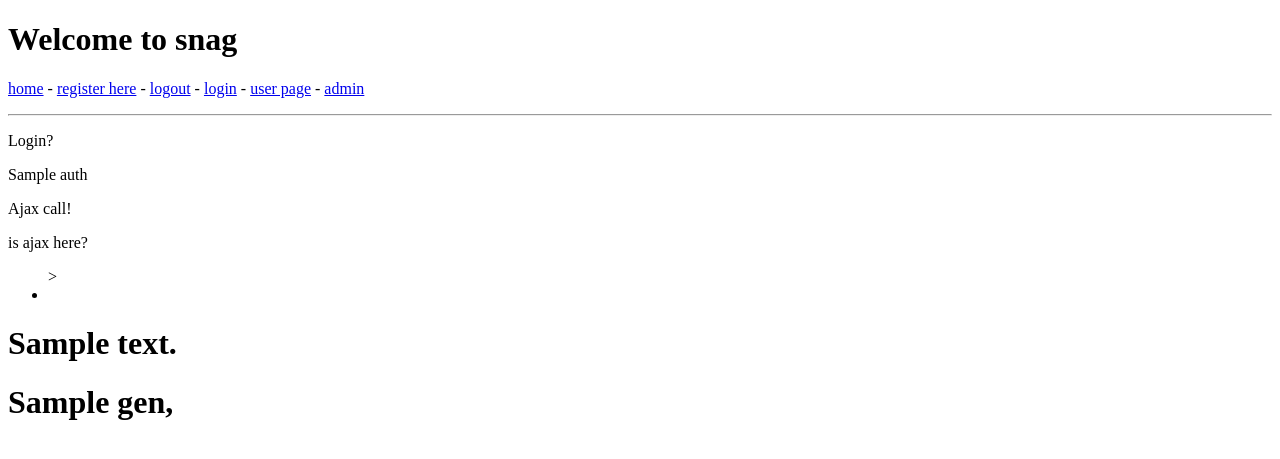
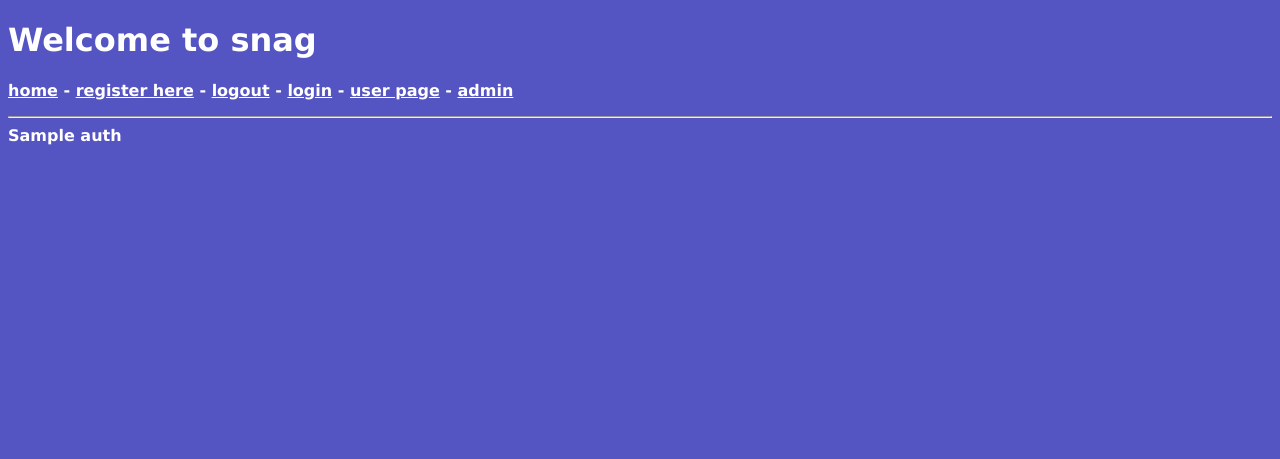
Before and after one commit to petantelcodi/snag, a Django app: template genview/templates/home.html in a window 1280 px wide. Shown: the top 459 px of the page. Run offline with Django 3.2, Linux system fonts and the light colour scheme; the template is opened without the code that fills it: most values are stand-ins (such as "Sample title", 1, 10 or a date in 2020); some libraries are stand-ins or nearby versions.

Commit message:
added css everywhere

```diff
--- a/genview/templates/home.html
+++ b/genview/templates/home.html
@@ -6,21 +6,8 @@
 
     <div id="mydiv">
         <div id="auth">
-            <p>Login?<p> {{ auth|safe }}
+            {{ auth|safe }}
         </div>
-        <div id="myajax">
-            <div onclick="Dajaxice.app.assign_test(Dajax.process);">Ajax call!</div>
-            <p>is ajax here?<p>
-            <ul>><li></li></ul
-        </div>
-        {% for i in about %}
-        <h1>{{ i }}</h1>
-        {% endfor %}
-        <h1>
-        {% for i in gen %}
-             {{ i }},
-        {% endfor %}
-        </h1>
     </div>
 
 {% endblock content %}
--- a/genview/templates/snag_base.html
+++ b/genview/templates/snag_base.html
@@ -12,6 +12,12 @@
             $('div.dialog').prepend('<div class="hd">'+'<div class="c"></div>'+'</div>').append('<div class="ft">'+'<div class="c"></div>'+'</div>');
         });
     </script>
+    <style type="text/css">
+        html {font-family: Verdana,serif;}
+        html {background-color: #5454C2; ;color: #ffffff;font-weight: bold;}
+        a{color:#ffffff;}
+    </style>
+
 </head>
 
 <body>
--- a/genview/views.py
+++ b/genview/views.py
@@ -18,7 +18,7 @@ def home(request):
         auth = "<p>User is authenticated as: <b>"+request.user.username+"</b></p>"
 
     else:
-        auth = "<p>User is anonymous</p><p>Instructions for anonymous users here.</p>"
+        auth = "<p>You are an anonymous user.</p><p>Login is required in order to participate. Please register or login.</p><p>Instructions for anonymous users here ...</p><p>...</p><p>...</p><p>...</p>"
 
     return render_to_response('home.html', {'home': home, 'auth': auth})
 
--- a/snagadmin/templates/main.html
+++ b/snagadmin/templates/main.html
@@ -29,7 +29,10 @@
 
         });
     </script>
-    <style>
+    <style type="text/css">
+        html {font-family: Verdana,serif;}
+        html {background-color: #5454C2; ;color: #ffffff;font-weight: bold;}
+        a{color:#ffffff;}
         td {border:0px solid red;padding:5px;background-color:grey;}
         #form_response {padding: 20px;background-color: #dcdcdc;border: 1px solid green;width:50%; }
     </style>
--- a/snagadmin/templates/noaccess.html
+++ b/snagadmin/templates/noaccess.html
@@ -3,6 +3,11 @@
 <html>
 <head>
     <title></title>
+    <style type="text/css">
+        html {font-family: Verdana,serif;}
+        html {background-color: #5454C2; ;color: #ffffff;font-weight: bold;}
+        a{color:#ffffff;}
+    </style>
 </head>
 <body>
 <div id="container">
```
Also changed, not shown: snagadmin/templates/userpage.html (+26 -15 lines).
